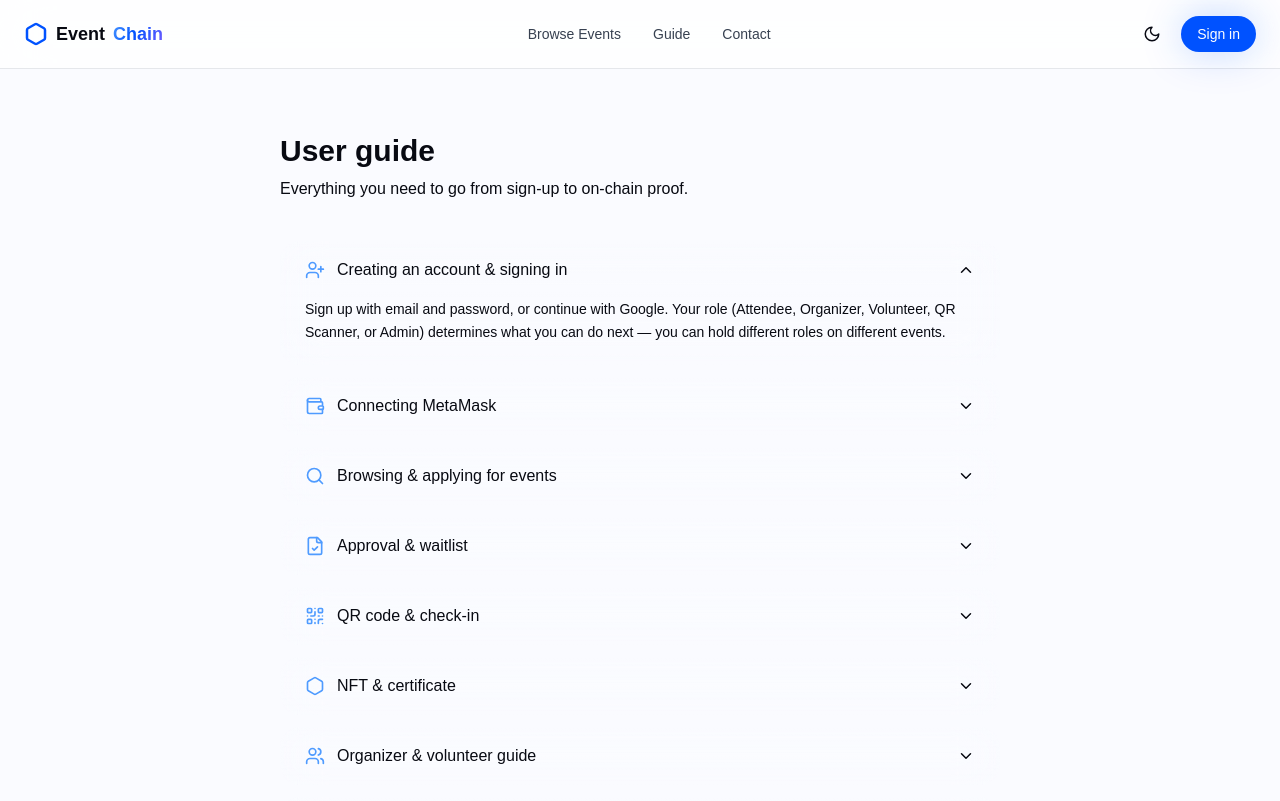
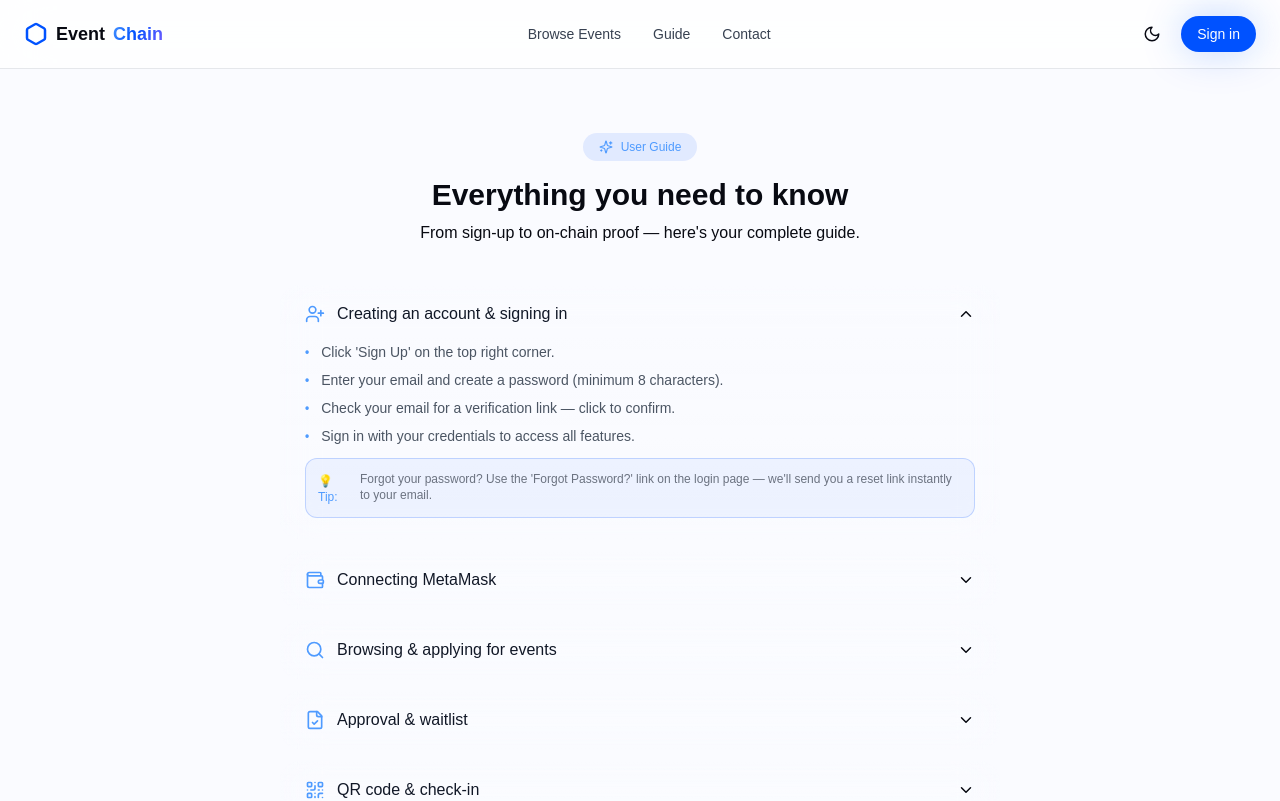
Before and after one commit to drmukty/EventChain, a Next.js app: page /guide in a window 1280 px wide. Shown: the top 801 px of the page. Built offline with nearby package versions, Linux system fonts and the light colour scheme; no server answers.

Commit message:
Update page.tsx

```diff
--- a/src/app/guide/page.tsx
+++ b/src/app/guide/page.tsx
@@ -2,49 +2,106 @@
 
 import { useState } from "react";
 import { motion, AnimatePresence } from "framer-motion";
-import { ChevronDown, UserPlus, Wallet, Search, QrCode, Hexagon, FileCheck, Users, HelpCircle } from "lucide-react";
+import { ChevronDown, UserPlus, Wallet, Search, QrCode, Hexagon, FileCheck, Users, HelpCircle, Sparkles } from "lucide-react";
 
 const sections = [
   {
     icon: UserPlus,
     title: "Creating an account & signing in",
-    body: "Sign up with email and password, or continue with Google. Your role (Attendee, Organizer, Volunteer, QR Scanner, or Admin) determines what you can do next — you can hold different roles on different events.",
+    steps: [
+      "Click 'Sign Up' on the top right corner.",
+      "Enter your email and create a password (minimum 8 characters).",
+      "Check your email for a verification link — click to confirm.",
+      "Sign in with your credentials to access all features."
+    ],
+    tip: "Forgot your password? Use the 'Forgot Password?' link on the login page — we'll send you a reset link instantly to your email.",
   },
   {
     icon: Wallet,
     title: "Connecting MetaMask",
-    body: "Open your profile and click Connect Wallet. Approve the connection in MetaMask and confirm you're on Base Sepolia. No wallet? You can still attend — you'll receive an off-chain badge instead of an on-chain POAP.",
+    steps: [
+      "Open your profile and click 'Connect Wallet'.",
+      "Approve the connection in MetaMask.",
+      "Confirm you're on the Base network.",
+      "Your wallet address will appear as a badge in the navbar.",
+      "No wallet? You can still attend — you'll receive an off-chain badge instead of an on-chain POAP."
+    ],
+    tip: "Make sure you're connected to Base network for on-chain minting. You can switch networks in MetaMask.",
   },
   {
     icon: Search,
     title: "Browsing & applying for events",
-    body: "Search by name, category, organizer, location, or date on the Events page. Open an event and click Apply. If the event is full, you're placed on the waitlist automatically and notified if a spot opens up.",
+    steps: [
+      "Visit the 'Browse Events' page to see all available events.",
+      "Use the search bar to filter by name, category, or location.",
+      "Click on any event card to view full details.",
+      "Write a short message explaining why you want to attend (optional).",
+      "Submit your application — you'll receive a confirmation notification."
+    ],
+    tip: "You can see all your applications in the 'Joined Events' page with real-time status updates.",
   },
   {
     icon: FileCheck,
     title: "Approval & waitlist",
-    body: "Organizers review pending applications and approve or reject them. Approval instantly generates your secure, single-use QR code. If an approved attendee cancels, the next person on the waitlist is promoted automatically.",
+    steps: [
+      "Organizers review applications and approve or reject them.",
+      "If the event is full, you'll be placed on the waitlist.",
+      "You'll receive a notification when you're promoted from the waitlist.",
+      "Approved attendees get a QR code to use for check-in.",
+      "Check your application status anytime in 'Joined Events'."
+    ],
+    tip: "Waitlist positions are first-come, first-served. A spot might open up if someone cancels!",
   },
   {
     icon: QrCode,
     title: "QR code & check-in",
-    body: "Download your QR code from your dashboard. At the event, a Volunteer or QR Scanner scans it once. The code is encrypted, expires after the event, and cannot be reused or tampered with.",
+    steps: [
+      "Approved attendees receive a unique, encrypted QR code.",
+      "On event day, present your QR code at the entrance.",
+      "The organizer or volunteer scans it using the EventChain scanner.",
+      "Once scanned, you're marked as 'Checked In' — your attendance is verified.",
+      "QR codes never expire, but they can only be used once."
+    ],
+    tip: "Your QR code is valid forever, but can only be used once — keep it safe and show it only to authorized personnel.",
   },
   {
     icon: Hexagon,
     title: "NFT & certificate",
-    body: "A verified check-in mints a Proof-of-Attendance NFT to your connected wallet on Base Sepolia — view it in your NFT Gallery with a link to the block explorer. A downloadable PDF certificate is generated at the same time.",
+    steps: [
+      "After check-in, you can download your Certificate of Attendance.",
+      "Certificates are available immediately after check-in — no need to wait!",
+      "Visit the NFT Gallery to view all your badges.",
+      "Off-chain badges are available immediately after check-in.",
+      "On-chain minting (coming soon) will let you claim POAPs on Base.",
+      "Connect your wallet to mint NFTs when the feature launches."
+    ],
+    tip: "Certificates are available right after check-in. Old certificates are automatically replaced when you download a new one.",
   },
   {
     icon: Users,
     title: "Organizer & volunteer guide",
-    body: "Organizers create events, set capacity and visibility (public, private, token-gated, or NFT-holder only), and manage a team with Owner, Admin, Volunteer, and QR Scanner roles — each with different permissions.",
+    steps: [
+      "Create events from your dashboard — add title, venue, capacity, and dates.",
+      "Review applications in the 'Applications' tab of each event.",
+      "Approve or reject applicants with one click.",
+      "Assign volunteers to help manage the event.",
+      "Use the 'Scan' page to check in attendees at the venue.",
+      "The scan page only shows events you organize or volunteer for."
+    ],
+    tip: "You can add team members with different roles: Owner, Admin, Volunteer, or QR Scanner.",
   },
   {
     icon: HelpCircle,
     title: "FAQ & troubleshooting",
-    body: "QR code not scanning? Make sure it hasn't already been used and the event hasn't ended. NFT not showing up? Confirm your wallet was connected before check-in — otherwise you'll have received an off-chain badge instead.",
-  },
+    steps: [
+      "Q: I didn't receive the reset link. A: Check your spam folder or request a new link.",
+      "Q: My QR code isn't scanning. A: Make sure you're on the correct event in the scanner.",
+      "Q: Can I cancel my application? A: Yes, from the 'Joined Events' page.",
+      "Q: What's the difference between off-chain and on-chain? A: Off-chain badges are free and instant. On-chain POAPs are NFTs minted on Base (coming soon).",
+      "Q: I'm having technical issues. A: Contact us via the 'Contact' page for support."
+    ],
+    tip: "If you need immediate help, reach out to the event organizer directly or use the Contact page.",
+  }
 ];
 
 export default function GuidePage() {
@@ -52,17 +109,29 @@ export default function GuidePage() {
 
   return (
     <div className="mx-auto max-w-3xl px-6 py-16">
-      <h1 className="font-display text-3xl font-semibold">User guide</h1>
-      <p className="mt-2 text-fg-muted">Everything you need to go from sign-up to on-chain proof.</p>
+      <div className="text-center">
+        <div className="inline-flex items-center gap-2 rounded-full bg-base-500/10 px-4 py-1.5 text-xs font-medium text-base-400">
+          <Sparkles size={14} />
+          User Guide
+        </div>
+        <h1 className="mt-4 font-display text-3xl font-semibold">Everything you need to know</h1>
+        <p className="mt-2 text-fg-muted">From sign-up to on-chain proof — here's your complete guide.</p>
+      </div>
 
       <div className="mt-10 space-y-3">
         {sections.map((s, i) => (
-          <div key={s.title} className="glass-panel overflow-hidden rounded-2xl">
+          <motion.div
+            key={s.title}
+            initial={{ opacity: 0, y: 8 }}
+            animate={{ opacity: 1, y: 0 }}
+            transition={{ delay: i * 0.04 }}
+            className="glass-panel overflow-hidden rounded-2xl"
+          >
             <button
               onClick={() => setOpen(open === i ? null : i)}
               className="flex w-full items-center justify-between gap-4 px-6 py-4 text-left"
             >
-              <span className="flex items-center gap-3 font-medium">
+              <span className="flex items-center gap-3 font-medium text-gray-900 dark:text-white">
                 <s.icon className="h-5 w-5 text-base-400" /> {s.title}
               </span>
               <motion.span animate={{ rotate: open === i ? 180 : 0 }}>
@@ -75,13 +144,28 @@ export default function GuidePage() {
                   initial={{ height: 0, opacity: 0 }}
                   animate={{ height: "auto", opacity: 1 }}
                   exit={{ height: 0, opacity: 0 }}
-                  className="px-6"
+                  className="px-6 pb-5"
                 >
-                  <p className="pb-5 text-sm leading-relaxed text-fg-muted">{s.body}</p>
+                  <ul className="space-y-2 text-sm text-gray-600 dark:text-gray-300">
+                    {s.steps.map((step, idx) => (
+                      <li key={idx} className="flex items-start gap-3">
+                        <span className="text-base-400 text-xs font-bold mt-0.5">•</span>
+                        <span>{step}</span>
+                      </li>
+                    ))}
+                  </ul>
+                  {s.tip && (
+                    <div className="mt-3 rounded-xl border border-base-500/20 bg-base-500/5 p-3">
+                      <p className="text-xs text-gray-500 dark:text-gray-400 flex items-start gap-2">
+                        <span className="font-medium text-base-400 mt-0.5">💡 Tip:</span>
+                        {s.tip}
+                      </p>
+                    </div>
+                  )}
                 </motion.div>
               )}
             </AnimatePresence>
-          </div>
+          </motion.div>
         ))}
       </div>
     </div>
```
